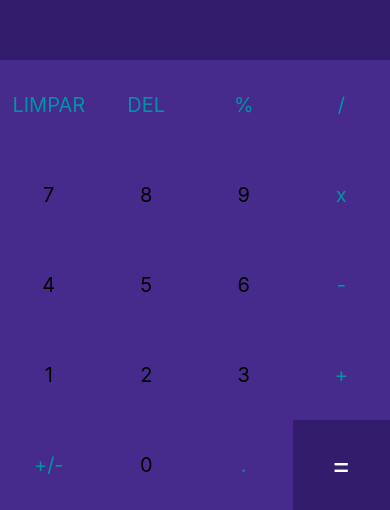
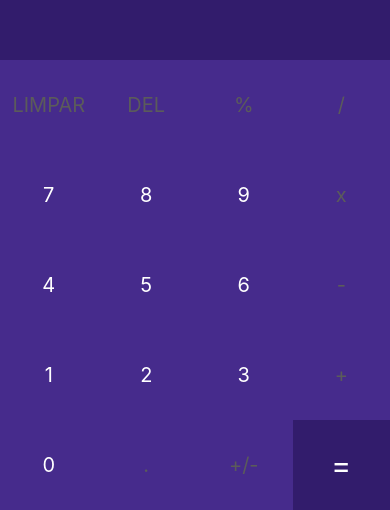
Before and after one commit to NoemiAmori/Calculadora, a React Native app: screen / in a window 390 px wide. Shown: the part 334-844 px from the top of the page. Built offline with nearby package versions, Linux system fonts and the light colour scheme.

Commit message:
Alterando a cor dos números e simbolos

```diff
--- a/App.js
+++ b/App.js
@@ -4,7 +4,7 @@ import { StyleSheet, Text, View, TouchableOpacity, Button } from 'react-native';
 
 export default function App() {
   // Mapeamento de teclas
-  const buttons = ['LIMPAR', 'DEL', '%', '/', 7, 8, 9, "x", 4, 5, 6, '-', 1, 2, 3, '+', '+/-', 0, '.', '=']
+  const buttons = ['LIMPAR', 'DEL', '%', '/', 7, 8, 9, "x", 4, 5, 6, '-', 1, 2, 3, '+', 0, '.', '+/-', '=']
 
   const [currentNumber, setCurrentNumber] = useState("")
   const [lastNumber, setLastNumber] = useState("")
@@ -40,7 +40,7 @@ export default function App() {
 
   function handleInput(buttonPressed) {
     console.log(buttonPressed) // Mostra no Console a tecla pressionada
-    if (buttonPressed === '+' | buttonPressed === "-" | buttonPressed === "x" | buttonPressed === "/" ) {
+    if (buttonPressed === '+' | buttonPressed === "-" | buttonPressed === "x" | buttonPressed === "/") {
       setCurrentNumber(currentNumber + " " + buttonPressed + " ")
       return
     }
@@ -83,10 +83,12 @@ export default function App() {
             <TouchableOpacity onPress={() => handleInput(button)} key={button} style={[styles.button, { backgroundColor: '#321c6c' }]}>
               <Text style={[styles.textButton, { color: "white", fontSize: 30 }]}>{button}</Text>
             </TouchableOpacity>
+
             : // Mapeamento dos outros botões
-            <TouchableOpacity onPress={() => handleInput(button)} key={button} style={styles.button}>
-              <Text style={[styles.textButton, { color: typeof (button) === 'number' ? 'black' : '#0093a6' }]}>{button}</Text>
-            </TouchableOpacity>
+              <TouchableOpacity onPress={() => handleInput(button)} key={button} style={styles.button}>
+                <Text style={[styles.textButton, { color: typeof (button) === 'number' ? 'white' : '#5b5b5b' }]}>{button}</Text>
+              </TouchableOpacity>
+
         )}
       </View>
     </View>
```
